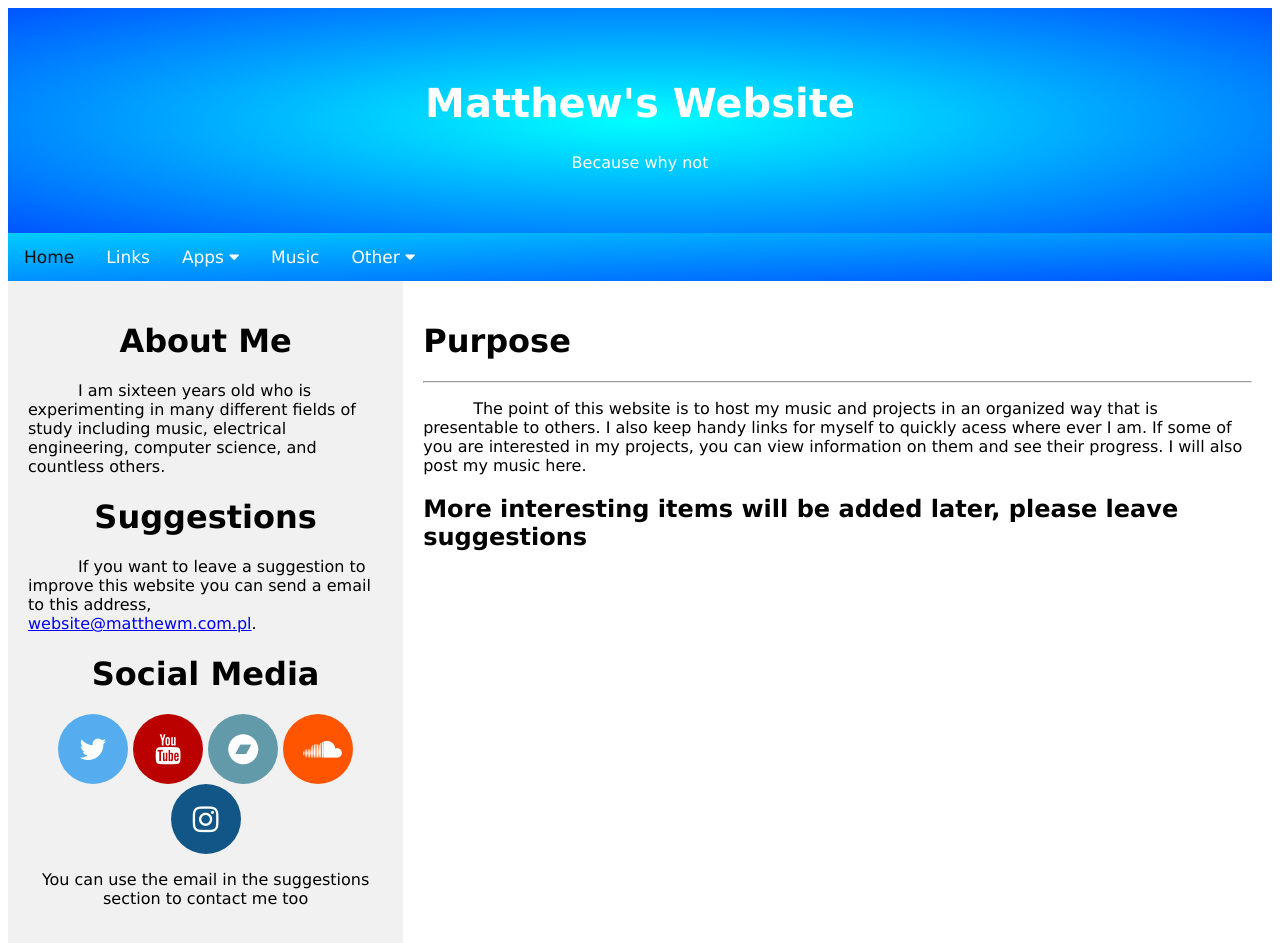
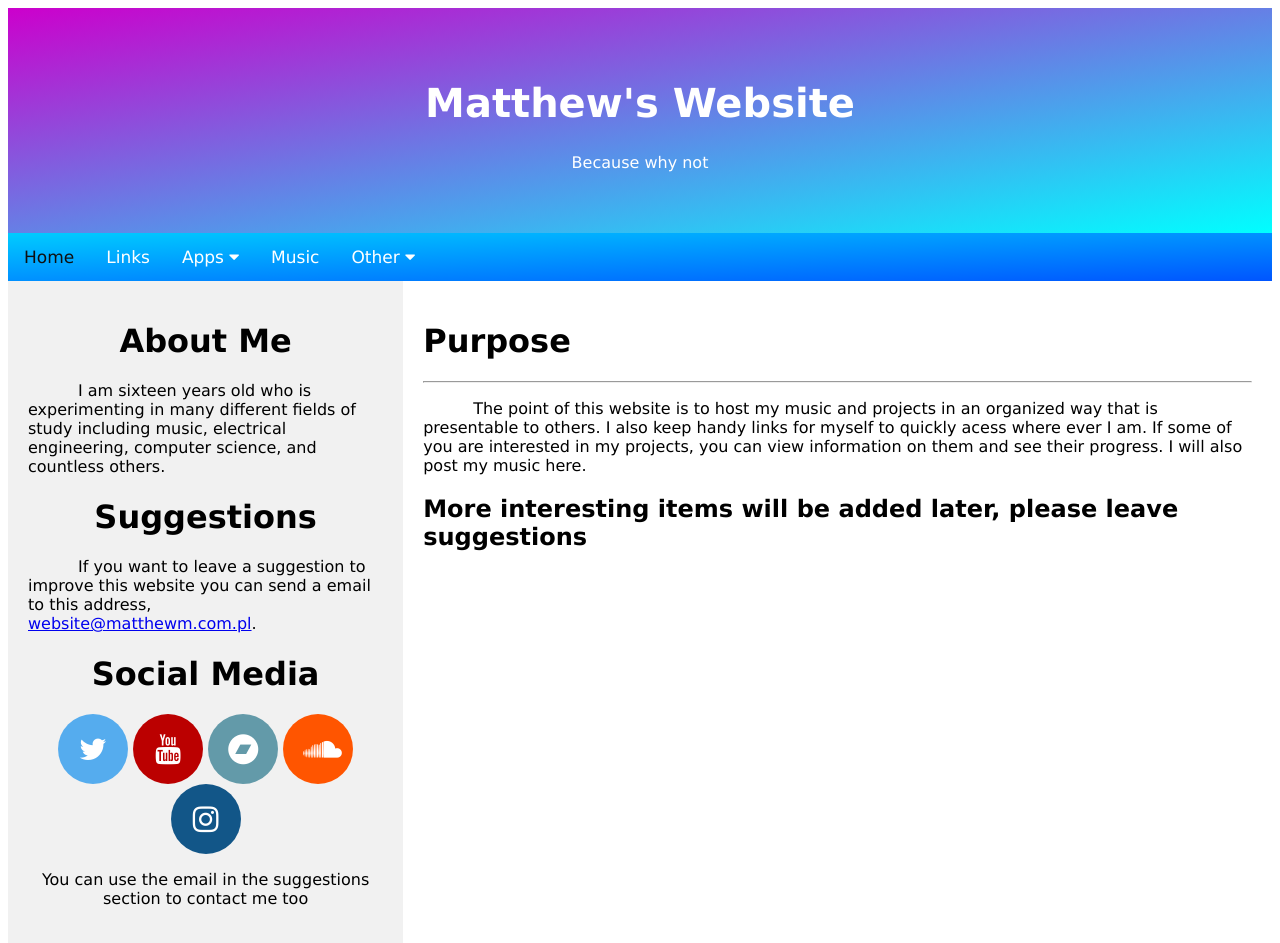
Before and after one commit to MatthewMateusz/MatthewWebsite, a PHP site: page /index.html in a window 1280 px wide. Shown: the top 943 px of the page. Run offline with PHP 8.4, Linux system fonts and the light colour scheme.

Commit message:
Updated banner color to enchance color diversity

```diff
--- a/root/_css/FontStyle.css
+++ b/root/_css/FontStyle.css
@@ -58,7 +58,7 @@ html
 .TopHeader {
     padding: 45px;
     text-align: center;
-    background: radial-gradient(#00ffff, #0055ff);
+    background: linear-gradient(to bottom right, #cc00cc, #00ffff);
     color: white;
 }
 
```
